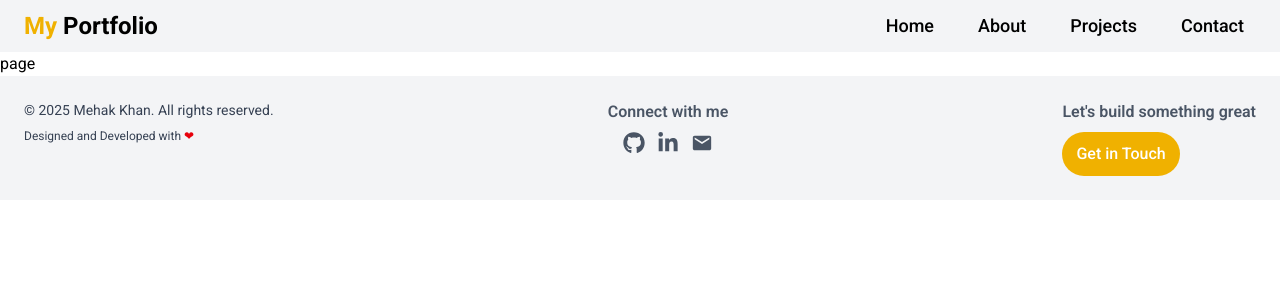
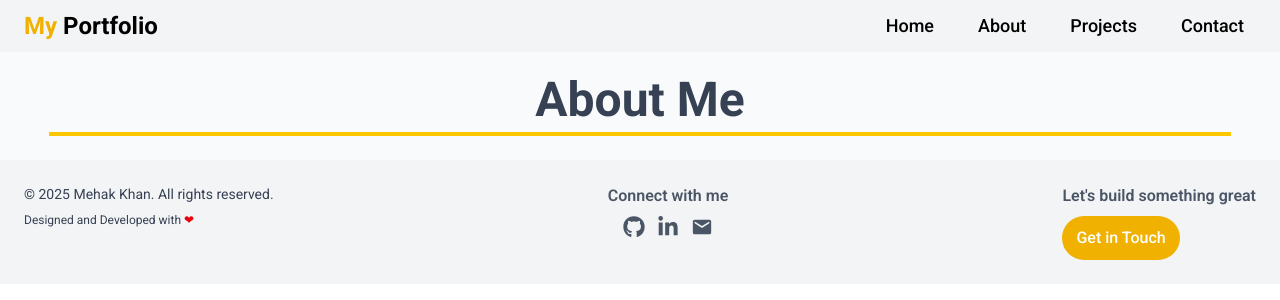
Before and after one commit to mehakkhan123/my-portfolio, a Next.js app: page /projects in a window 1280 px wide. Shown: the top 300 px of the page. Built offline with nearby package versions, Linux system fonts and the light colour scheme.

Commit message:
add escape entity

```diff
--- a/src/app/about/page.tsx
+++ b/src/app/about/page.tsx
@@ -7,13 +7,13 @@ export default function AboutPage() {
         <div className='flex flex-col items-center w-full p-6 max-w-[1536px] bg-gray-50'>
           <h1 className='text-3xl pb-2 md:text-4xl lg:text-5xl font-bold text-gray-700'>About Me</h1>
           <hr className='w-[96%] h-1  border-t-yellow-400 bg-yellow-400'/>
-          <p className='text-gray-500 text-md md:text-lg lg:text-3xl p-7'>I'm Mehak Khan, a passionate frontend developer with a keen eye for detail and a love for bringing designs to life. While I'm just starting my professional journey in the development world, I've spent countless hours honing my skills in HTML, CSS, Tailwind CSS, JavaScript, and TypeScript. I'm also building a solid foundation in React and Next.js, and I love working with Shadcn UI to create beautiful, functional interfaces. My proficiency in Figma ensures that every project I touch is pixel-perfect and true to its design.
+          <p className='text-gray-500 text-md md:text-lg lg:text-3xl p-7'>I&apos;m Mehak Khan, a passionate frontend developer with a keen eye for detail and a love for bringing designs to life. While I&apos;m just starting my professional journey in the development world, I&apos;ve spent countless hours honing my skills in HTML, CSS, Tailwind CSS, JavaScript, and TypeScript. I&apos;m also building a solid foundation in React and Next.js, and I love working with Shadcn UI to create beautiful, functional interfaces. My proficiency in Figma ensures that every project I touch is pixel-perfect and true to its design.
 
           </p>
 
 
           <p className='text-gray-500 text-md md:text-lg lg:text-3xl p-7'>
-            Beyond the code, I hold a B.Com degree from Karachi University, which has equipped me with a strong understanding of problem-solving and critical thinking – skills I readily apply to my development work. I'm excited to collaborate on innovative projects and contribute to a team where I can grow and make a tangible impact.
+            Beyond the code, I hold a B.Com degree from Karachi University, which has equipped me with a strong understanding of problem-solving and critical thinking – skills I readily apply to my development work. I&apos;m excited to collaborate on innovative projects and contribute to a team where I can grow and make a tangible impact.
           </p>
 
         </div>
--- a/src/app/projects/page.tsx
+++ b/src/app/projects/page.tsx
@@ -1,7 +1,14 @@
 import React from 'react'
 
-export default function page() {
+export default function ProjectsPage() {
   return (
-    <div>page</div>
+    <div className='flex flex-col items-center'>
+      <div className='flex flex-col items-center w-full p-6 max-w-[1536px] bg-gray-50'>
+          <h1 className='text-3xl pb-2 md:text-4xl lg:text-5xl font-bold text-gray-700'>About Me</h1>
+          <hr className='w-[96%] h-1  border-t-yellow-400 bg-yellow-400'/>
+
+        </div>
+
+    </div>
   )
 }
```
